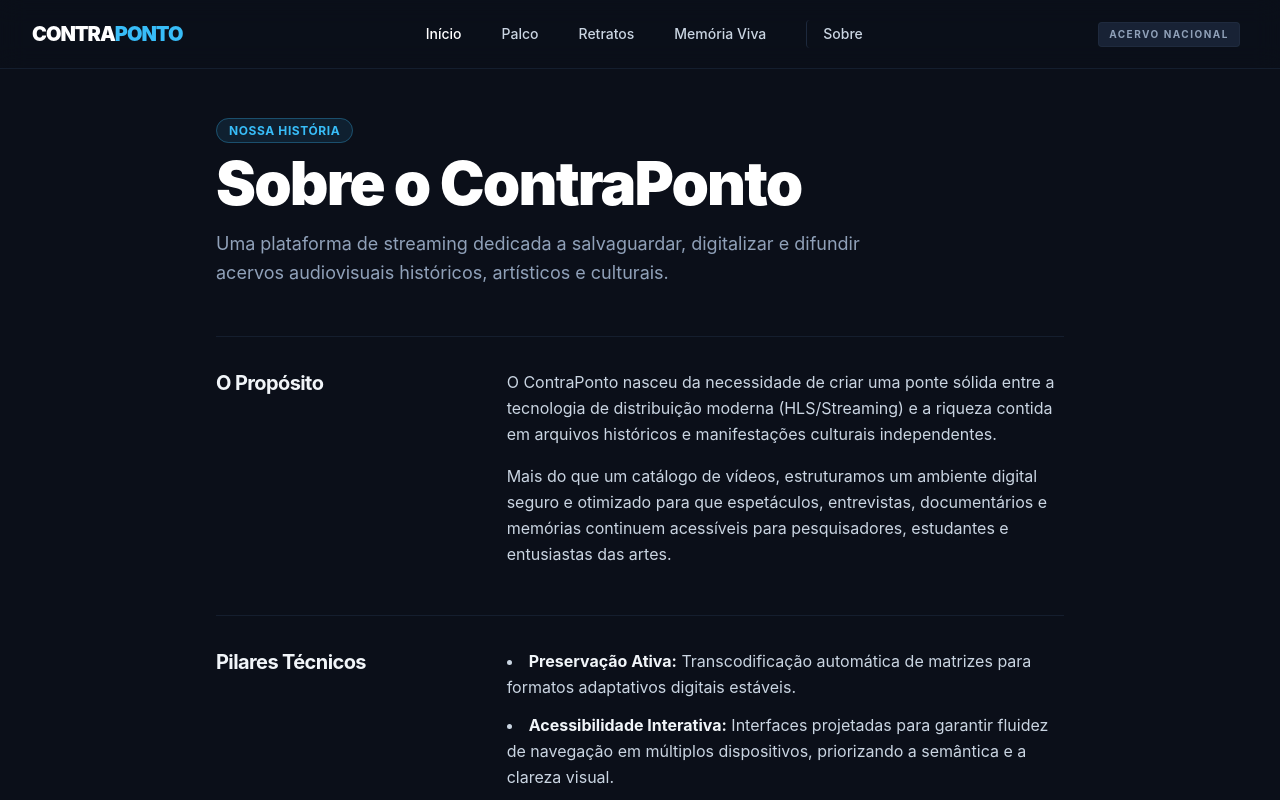
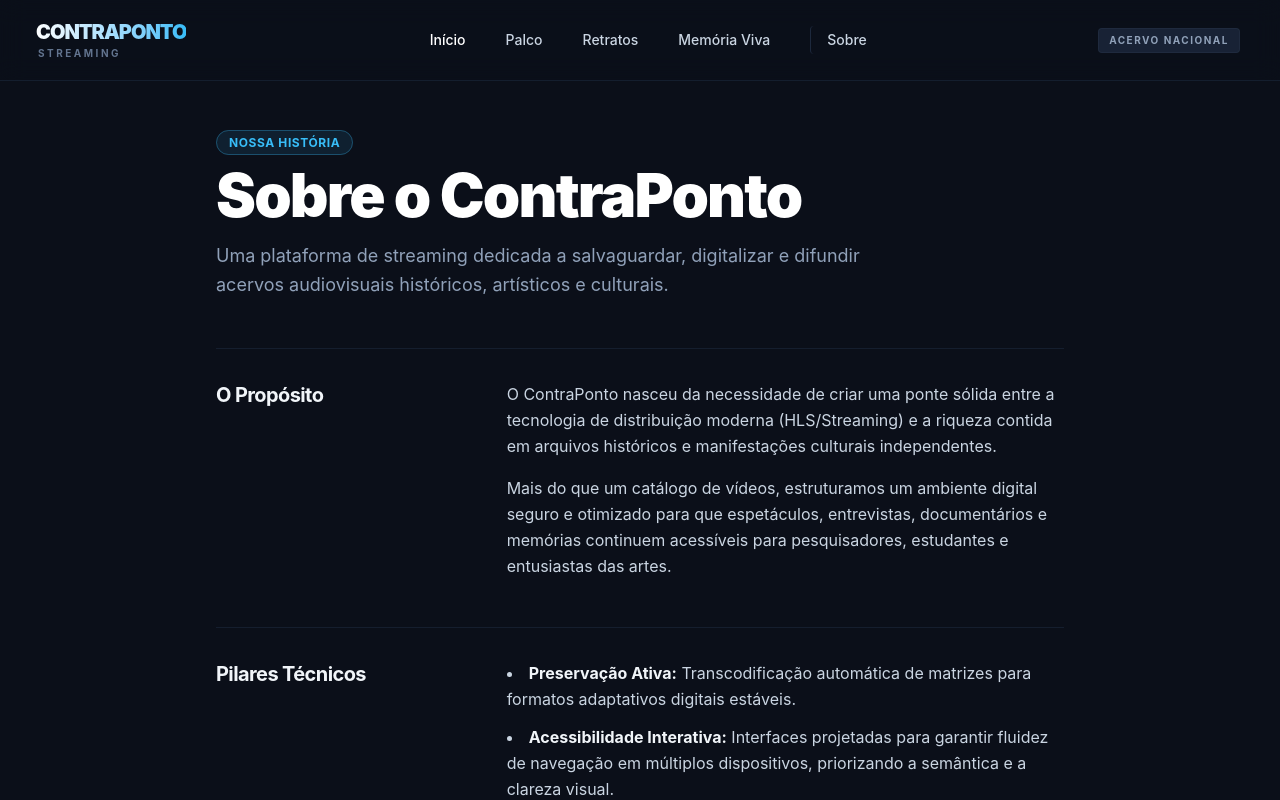
Before and after one commit to mjunior447/contraponto-streaming-front, a Next.js app: page /sobre in a window 1280 px wide. Shown: the top 800 px of the page. Built offline with nearby package versions, Linux system fonts and the light colour scheme.

Commit message:
feat: change animated logo

```diff
--- a/src/app/globals.css
+++ b/src/app/globals.css
@@ -13,6 +13,13 @@
   --font-sans:
     -apple-system, BlinkMacSystemFont, "Segoe UI", Roboto, Helvetica, Arial,
     sans-serif;
+
+  --animate-text-flow: textFlow 6s ease infinite;
+
+  @keyframes textFlow {
+    0%, 100% { background-position: 0% 50%; }
+    50% { background-position: 100% 50%; }
+  }
 }
 
 @utility focus-ring {
--- a/src/components/Logo/Logo.tsx
+++ b/src/components/Logo/Logo.tsx
@@ -2,8 +2,17 @@ import Link from "next/link";
 
 export function Logo() {
     return (
-        <Link href="/" className="text-xl font-black tracking-tighter text-white hover:text-brand-accent transition-colors focus-ring rounded px-2 py-1">
-            CONTRA<span className="text-brand-accent">PONTO</span>
+        <Link
+            href="/"
+            className="flex flex-col items-start group/logo focus-ring rounded-xl px-3 py-1.5 select-none relative overflow-visible"
+        >
+            <span className="text-xl font-black tracking-tighter text-transparent bg-clip-text bg-linear-to-r from-white via-brand-accent to-purple-500 bg-size-[200%_auto] animate-text-flow block leading-none relative z-10">
+                CONTRAPONTO
+            </span>
+
+            <span className="text-[10px] font-bold tracking-[0.25em] text-slate-500 group-hover/logo:text-brand-accent uppercase mt-1.5 transition-colors duration-300 block pl-0.5 leading-none relative z-10">
+                streaming
+            </span>
         </Link>
     );
 }
```
